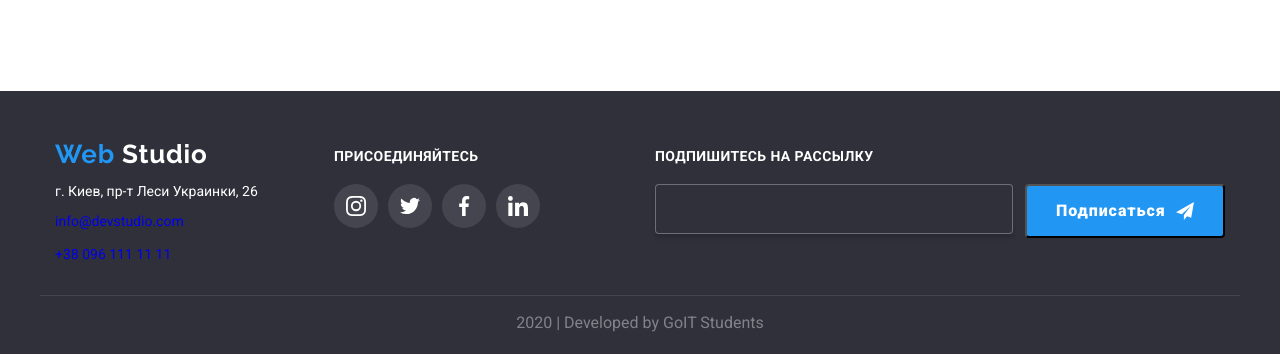
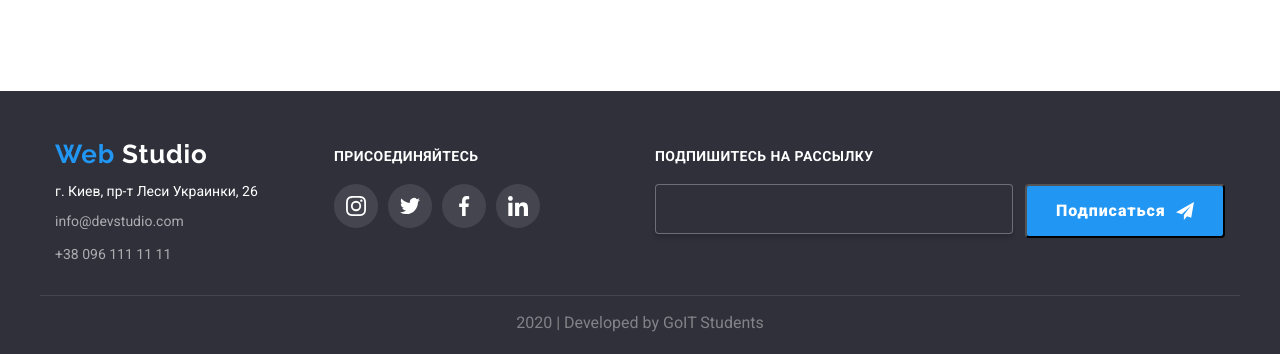
Before and after one commit to AlexanderKhmyzenko/goit-markup-hw-05, a plain HTML site: page index.html in a window 1280 px wide. Shown: the part 2681-3035 px from the top of the page. Drawn offline with nearby package versions, Linux system fonts and the light colour scheme.

Commit message:
Добавленны стили для ссылок электронного адреса и телефона в футере+эфекты ховера и фокуса

```diff
--- a/css/styles.css
+++ b/css/styles.css
@@ -721,7 +721,26 @@ a {
 .footer-mail {
   display: inline-block;
   margin-bottom: 9px;
+  color: var(--address-text-color);
+  transition-property: color;
+  transition-duration: 250ms;
+  transition-timing-function: cubic-bezier(0.4, 0, 0.2, 1);
 }
+.footer-mail:hover,
+.footer-mail:focus {
+  color: var(--accent-color);
+}
+.footer-telephone {
+  color: var(--address-text-color);
+  transition-property: color;
+  transition-duration: 250ms;
+  transition-timing-function: cubic-bezier(0.4, 0, 0.2, 1);
+}
+.footer-telephone:hover,
+.footer-telephone:focus {
+  color: var(--accent-color);
+}
+
 .footer-social-media {
   display: inline-block;
   width: 270px;
```
